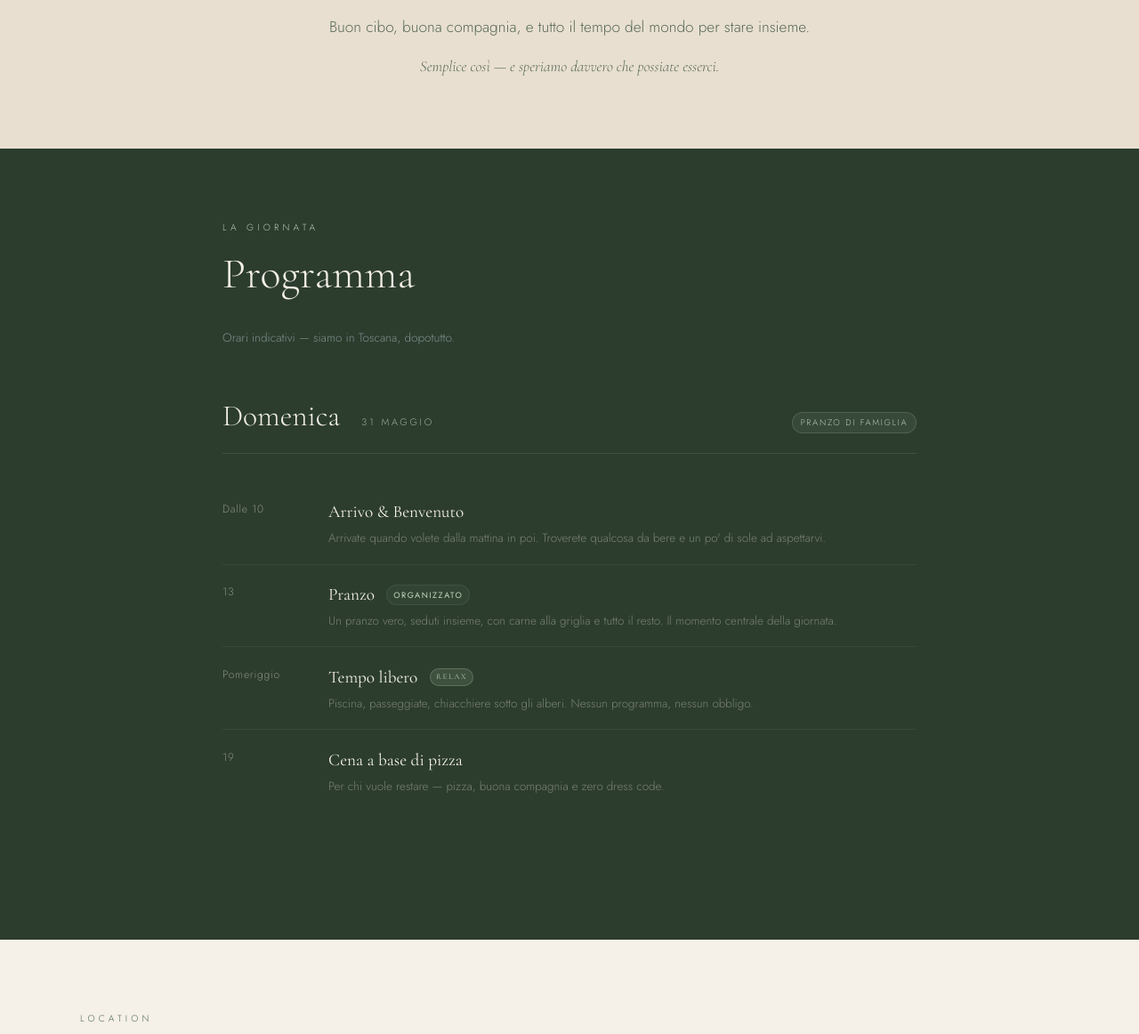
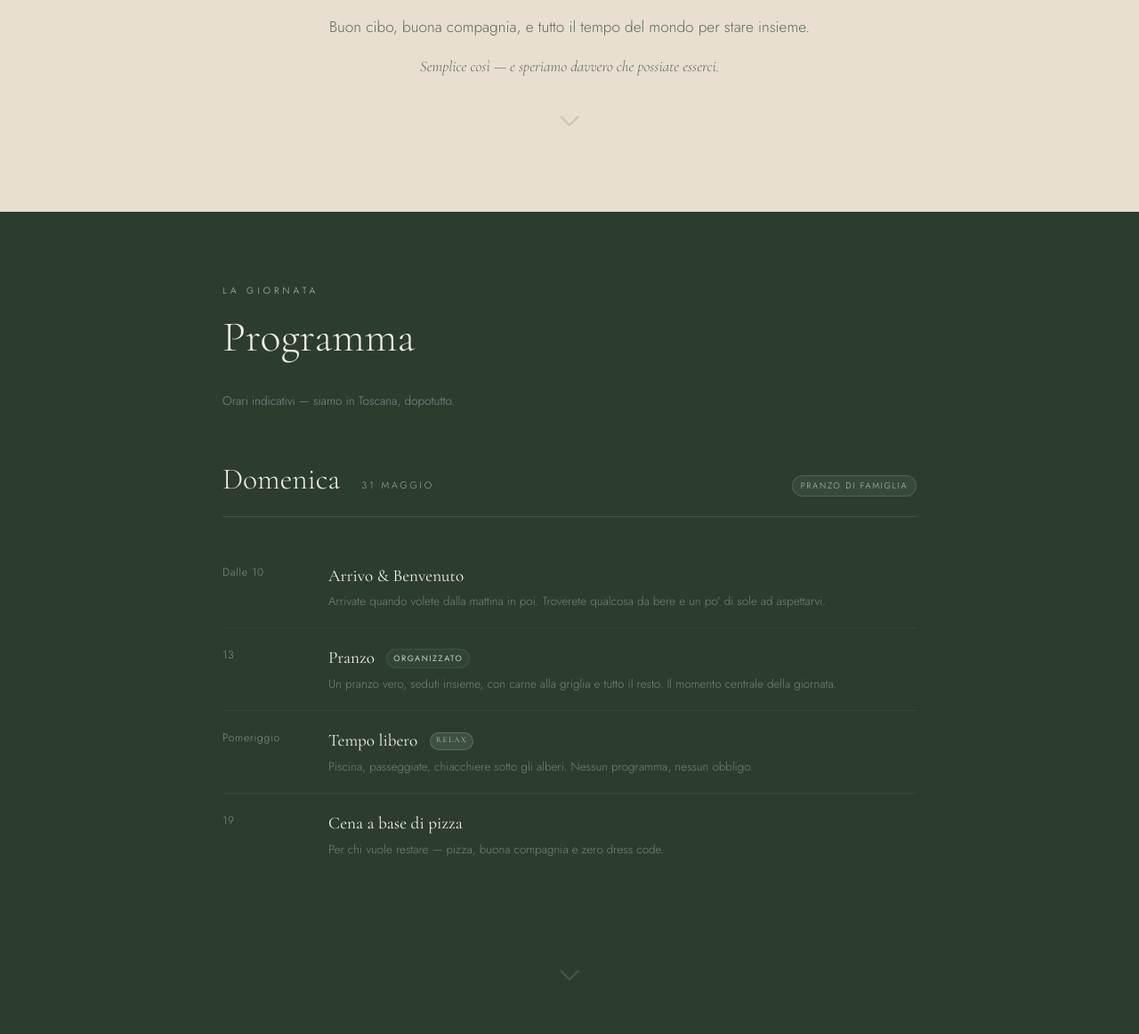
Before and after one commit to gnugna/baldi-radovic, a plain HTML site: page docs/wedding/team-family/index.html in a window 1280 px wide. Shown: the part 1133-2295 px from the top of the page at 89% size. Drawn offline with nearby package versions, Linux system fonts and the light colour scheme.

Commit message:
Add scroll hint chevrons to azure, butter, and family pages
Co-Authored-By: Claude Opus 4.6 (1M context) <noreply@anthropic.com>

```diff
--- a/docs/wedding/team-family/index.html
+++ b/docs/wedding/team-family/index.html
@@ -134,6 +134,12 @@
     margin: 3rem auto 0;
     opacity: 0; animation: fadeUp 1s 1.2s ease forwards;
   }
+  /* ── Scroll hint ── */
+  .scroll-hint { text-align: center; padding: 1.5rem 0 0; }
+  .scroll-hint svg { opacity: 0.25; animation: bobDown 2s ease-in-out infinite; }
+  .scroll-hint.on-dark svg { opacity: 0.18; }
+  @keyframes bobDown { 0%, 100% { transform: translateY(0); } 50% { transform: translateY(6px); } }
+
   @keyframes fadeUp {
     from { opacity:0; transform:translateY(20px); }
     to   { opacity:1; transform:translateY(0); }
@@ -525,6 +531,7 @@
     <p>Buon cibo, buona compagnia, e tutto il tempo del mondo per stare insieme.</p>
     <p class="welcome-motto">Semplice cos&igrave; &mdash; e speriamo davvero che possiate esserci.</p>
   </div>
+    <div class="scroll-hint"><svg width="38" height="38" viewBox="0 0 24 24" fill="none" stroke="var(--sage-dk)" stroke-width="1.5" stroke-linecap="round" stroke-linejoin="round"><polyline points="6 9 12 15 18 9"/></svg></div>
 </section>
 
 
@@ -577,6 +584,7 @@
 
 
   </div>
+    <div class="scroll-hint on-dark"><svg width="38" height="38" viewBox="0 0 24 24" fill="none" stroke="var(--sage-lt)" stroke-width="1.5" stroke-linecap="round" stroke-linejoin="round"><polyline points="6 9 12 15 18 9"/></svg></div>
 </section>
 
 <section class="villa">
@@ -597,6 +605,7 @@
 
 
   </div>
+    <div class="scroll-hint"><svg width="38" height="38" viewBox="0 0 24 24" fill="none" stroke="var(--sage-dk)" stroke-width="1.5" stroke-linecap="round" stroke-linejoin="round"><polyline points="6 9 12 15 18 9"/></svg></div>
 </section>
 
 
@@ -629,6 +638,7 @@
 
                             </div>
   </div>
+    <div class="scroll-hint"><svg width="38" height="38" viewBox="0 0 24 24" fill="none" stroke="var(--sage-dk)" stroke-width="1.5" stroke-linecap="round" stroke-linejoin="round"><polyline points="6 9 12 15 18 9"/></svg></div>
 </section>
 
 <section class="presents">
```
Also changed, not shown: docs/wedding/team-azure/index.html (+11 -0 lines), docs/wedding/team-butter/index.html (+11 -0 lines).
